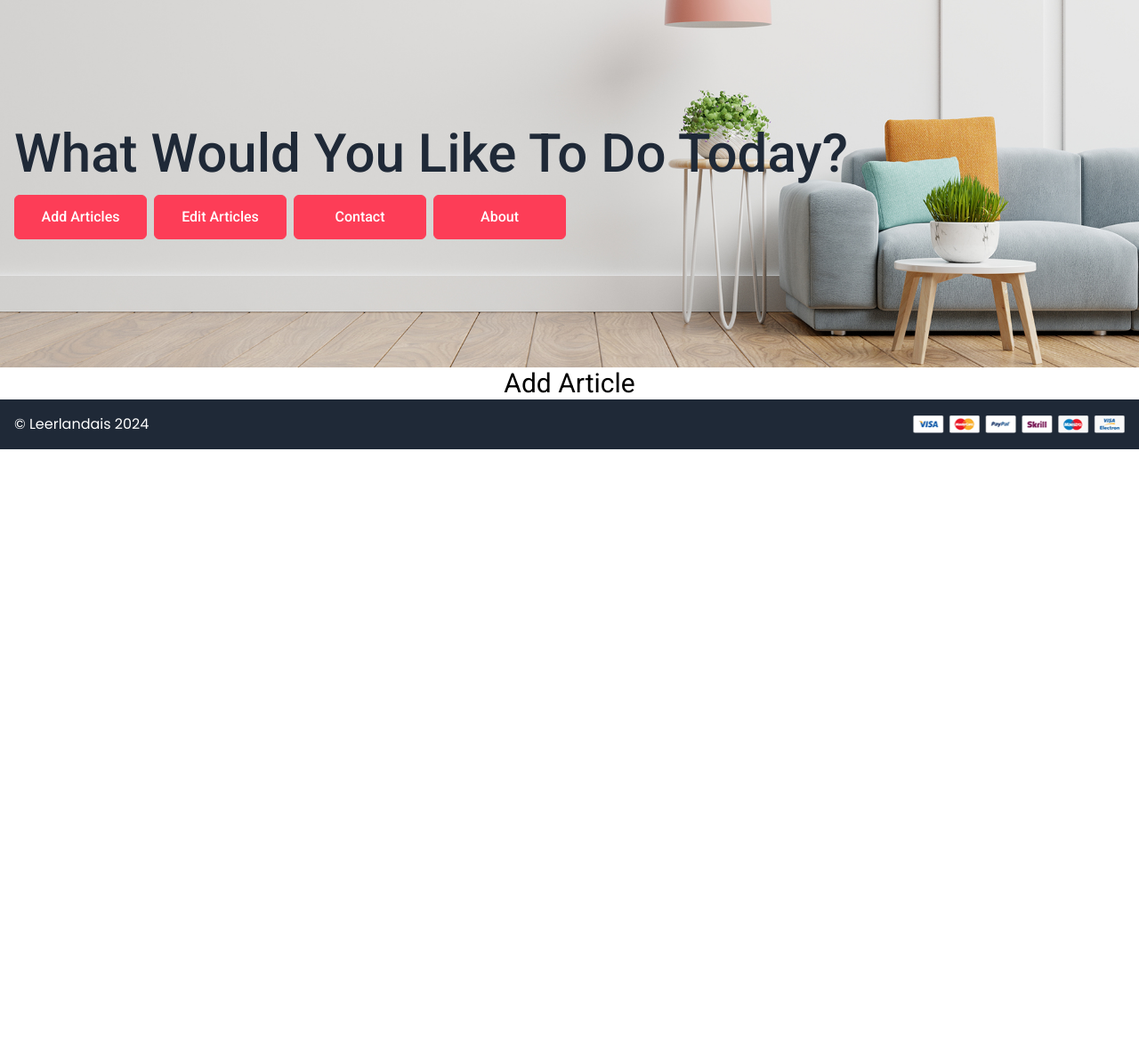
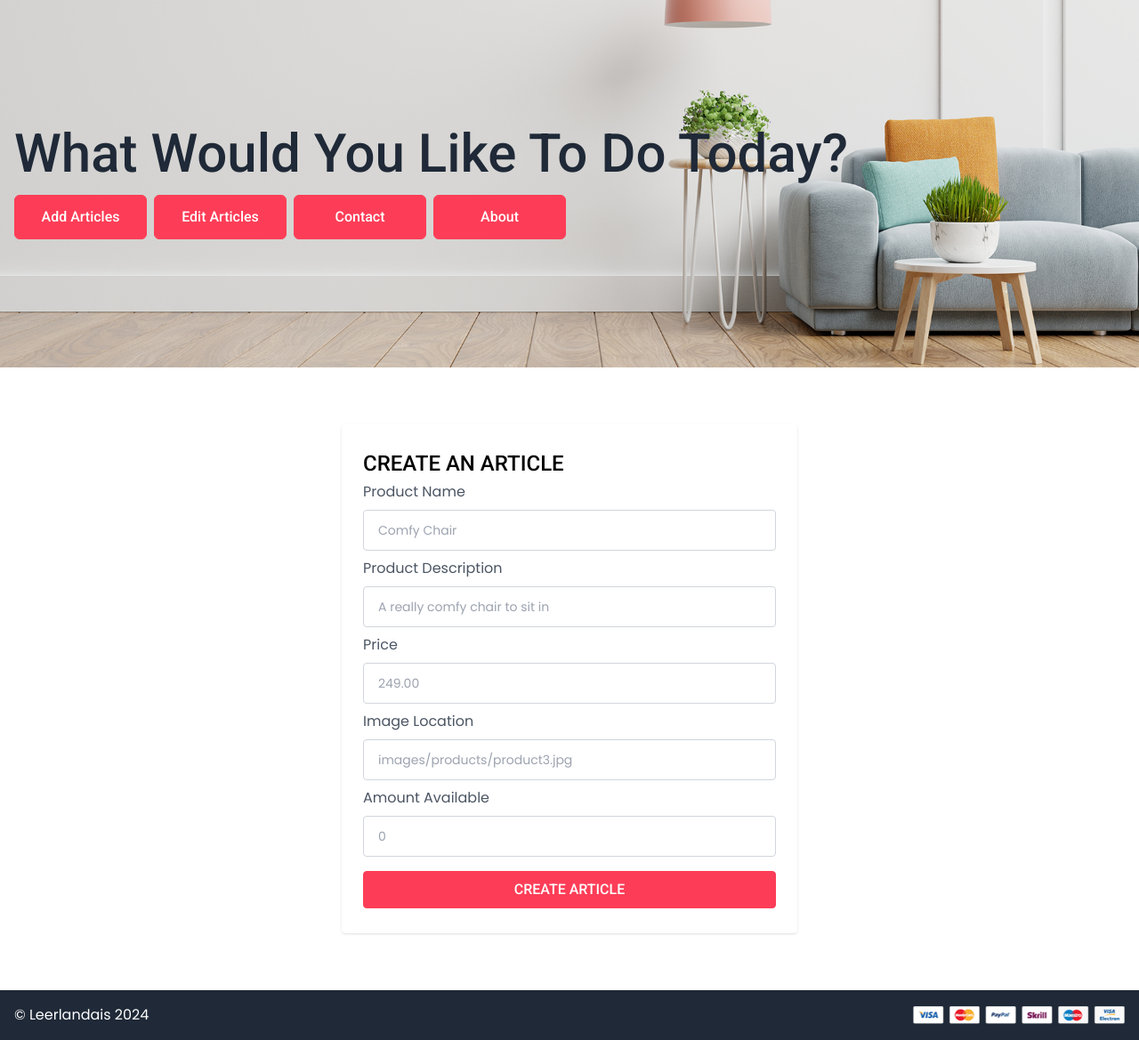
Before and after one commit to Leerlandais/ecommerce-full, a PHP site: template view/private/private.article.add.html.twig in a window 1280 px wide. Shown: the part 147-1316 px from the top of the page at 89% size. Before the commit the page ends 652 px from the top, so only its background shows below. Run offline with PHP 8.4, Linux system fonts and the light colour scheme; the template is opened without the code that fills it, so the values that code supplies are empty; some libraries are stand-ins or nearby versions.

Commit message:
added article form

```diff
--- a/view/private/private.article.add.html.twig
+++ b/view/private/private.article.add.html.twig
@@ -2,5 +2,49 @@
 
 {% block main %}
 {{ parent() }}
-    <h3 class="text-center text-3xl">Add Article</h3>
+    <div class="contain py-16">
+        <div class="max-w-lg mx-auto shadow px-6 py-7 rounded overflow-hidden">
+            <h2 class="text-2xl uppercase font-medium mb-1">Create an Article</h2>
+            <form action="#" method="post" autocomplete="off">
+                <div class="space-y-2">
+                    <div>
+                        <label for="productName" class="text-gray-600 mb-2 block">Product Name</label>
+                        <input type="text" name="productName" id="productName"
+                               class="block w-full border border-gray-300 px-4 py-3 text-gray-600 text-sm rounded focus:ring-0 focus:border-primary placeholder-gray-400"
+                               placeholder="Comfy Chair">
+                    </div>
+                    <div>
+                        <label for="productDesc" class="text-gray-600 mb-2 block">Product Description</label>
+                        <input type="text" name="productDesc" id="productDesc"
+                               class="block w-full border border-gray-300 px-4 py-3 text-gray-600 text-sm rounded focus:ring-0 focus:border-primary placeholder-gray-400"
+                               placeholder="A really comfy chair to sit in">
+                    </div>
+                    <div>
+                        <label for="productPrice" class="text-gray-600 mb-2 block">Price</label>
+                        <input type="text" name="productPrice" id="productPrice"
+                               class="block w-full border border-gray-300 px-4 py-3 text-gray-600 text-sm rounded focus:ring-0 focus:border-primary placeholder-gray-400"
+                               placeholder="249.00">
+                    </div>
+                    <div>
+                        <label for="productImage" class="text-gray-600 mb-2 block">Image Location</label>
+                        <input type="text" name="productImage" id="productImage"
+                               class="block w-full border border-gray-300 px-4 py-3 text-gray-600 text-sm rounded focus:ring-0 focus:border-primary placeholder-gray-400"
+                               placeholder="images/products/product3.jpg">
+                    </div>
+                    <div>
+                        <label for="productAmount" class="text-gray-600 mb-2 block">Amount Available</label>
+                        <input type="number" min="0" max="99" name="productAmount" id="productAmount"
+                               class="block w-full border border-gray-300 px-4 py-3 text-gray-600 text-sm rounded focus:ring-0 focus:border-primary placeholder-gray-400"
+                               placeholder="0">
+                    </div>
+                </div>
+                <div class="mt-4">
+                    <button type="submit"
+                            class="block w-full py-2 text-center text-white bg-primary border border-primary rounded hover:bg-transparent hover:text-primary transition uppercase font-roboto font-medium">create
+                        Article</button>
+                </div>
+            </form>
+
+        </div>
+    </div>
 {% endblock %}
```
